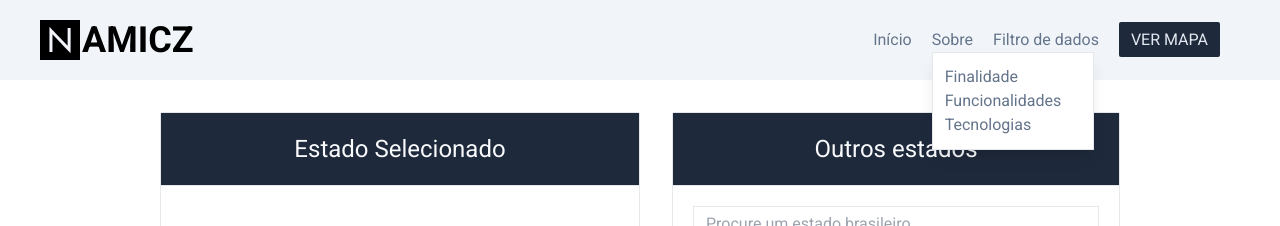
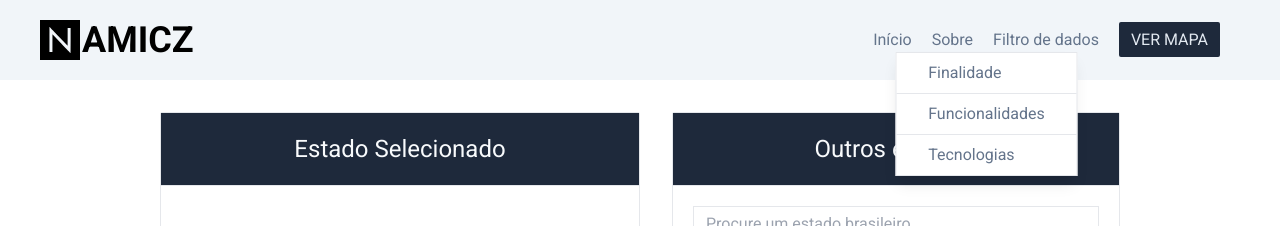
Before and after one commit to vct-h-dias/IBGE-Insides, a React (Vite) app: page /Estado in a window 1280 px wide. Both pictures are taken after a click on the button "Sobre". Shown: the top 226 px of the page. Built offline with nearby package versions, Linux system fonts and the light colour scheme.

Commit message:
header fixed

```diff
--- a/src/App/Pages/StateInfoView.jsx
+++ b/src/App/Pages/StateInfoView.jsx
@@ -270,7 +270,7 @@ function StateInfoView() {
         </div>
 
         <div className="flex justify-between px-28 pt-14">
-          <div className=" min-w-[25rem] border shadow-xl">
+          <div className=" min-w-[25rem] border shadow-lg">
             <div className="border-b p-5 flex justify-center bg-slate-800 text-slate-50">
               <h1 className="text-2xl">filtros</h1>
             </div>
--- a/src/Components/Header/Header.jsx
+++ b/src/Components/Header/Header.jsx
@@ -14,42 +14,30 @@ function Header() {
       <div>
         <ul className="flex">
           <li className="mr-5">
-            <a href="./" className="text-slate-500 hover:text-black">
+            <a href="./#" className="text-slate-500 hover:text-black">
               Início
             </a>
           </li>
           <li className="mr-5">
             <button
               onClick={togleContentMenu}
-              className="text-slate-500 hover:text-black">
+              className="text-slate-500 hover:text-black"
+            >
               Sobre
             </button>
             {isMenuOpen && (
-              <div className='bg-white border shadow-lg p-3 absolute top'>
-              <ul>
-                <li className="mr-5">
-                  <a
-                    href="#finalidade"
-                    className="text-slate-500 hover:text-black">
+              <div className="bg-white border shadow-lg absolute grid -translate-x-[20%]">
+                <a href="./#finalidade" className="text-slate-500 hover:text-black border-b px-8 py-2 hover:bg-slate-100 duration-75">
                   Finalidade
                 </a>
-                </li>
-                <li className="mr-5">
-                  <a
-                    href="#funcionalidades"
-                    className="text-slate-500 hover:text-black">
+                <a href="./#funcionalidades" className="text-slate-500 hover:text-black border-b px-8 py-2 hover:bg-slate-100 duration-75">
                   Funcionalidades
                 </a>
-                </li>
-                <li className="mr-5">
-                  <a
-                    href="#tecnologias"
-                    className="text-slate-500 hover:text-black">
+                <a href="./#tecnologias" className="text-slate-500 hover:text-black px-8 py-2 hover:bg-slate-100 duration-75">
                   Tecnologias
                 </a>
-                </li>
-              </ul>
-            </div>)}
+              </div>
+            )}
           </li>
 
           <li className="mr-5">
@@ -60,7 +48,8 @@ function Header() {
           <li className="mr-5">
             <a
               href="/Map"
-              className="text-slate-200 bg-slate-800 px-3 py-2 rounded-sm hover:text-slate-50 hover:bg-black duration-75">
+              className="text-slate-200 bg-slate-800 px-3 py-2 rounded-sm hover:text-slate-50 hover:bg-black duration-75"
+            >
               VER MAPA
             </a>
           </li>
```
Lines whose indentation alone changed are shown as unchanged.
